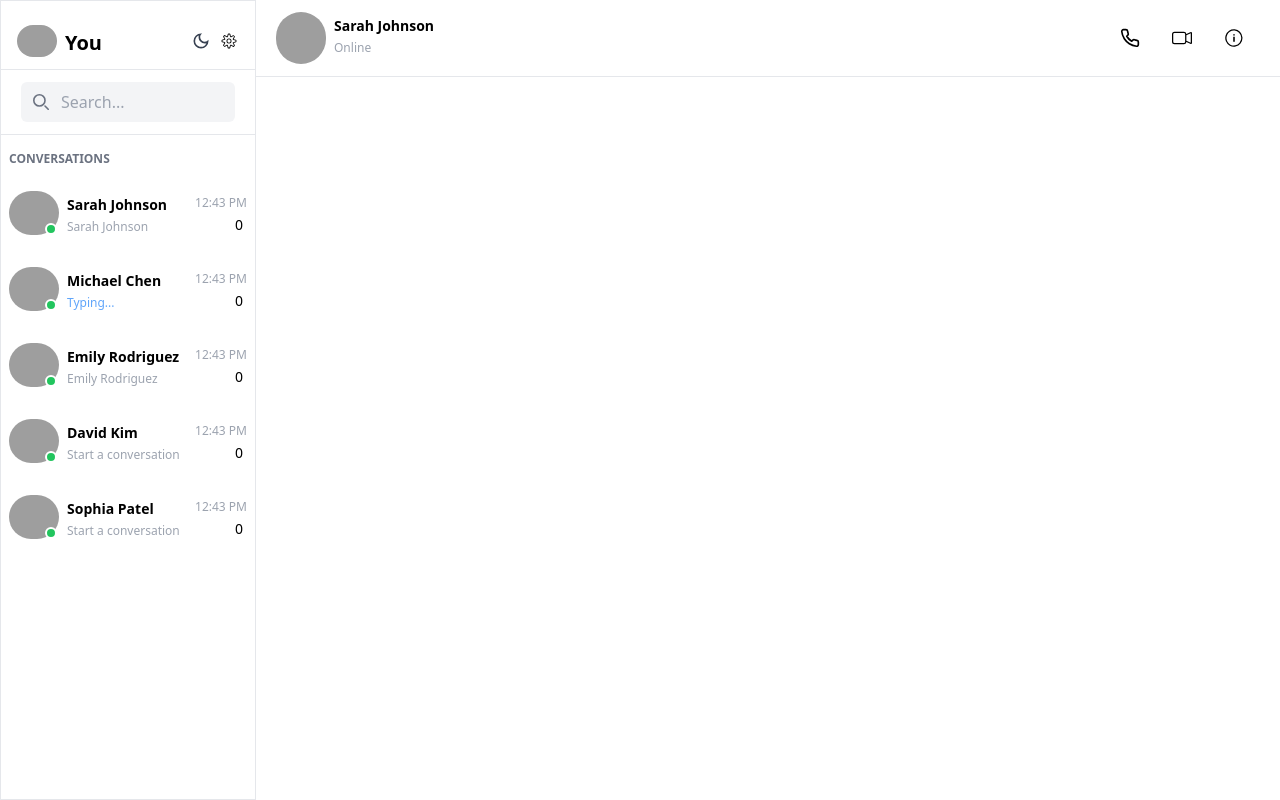
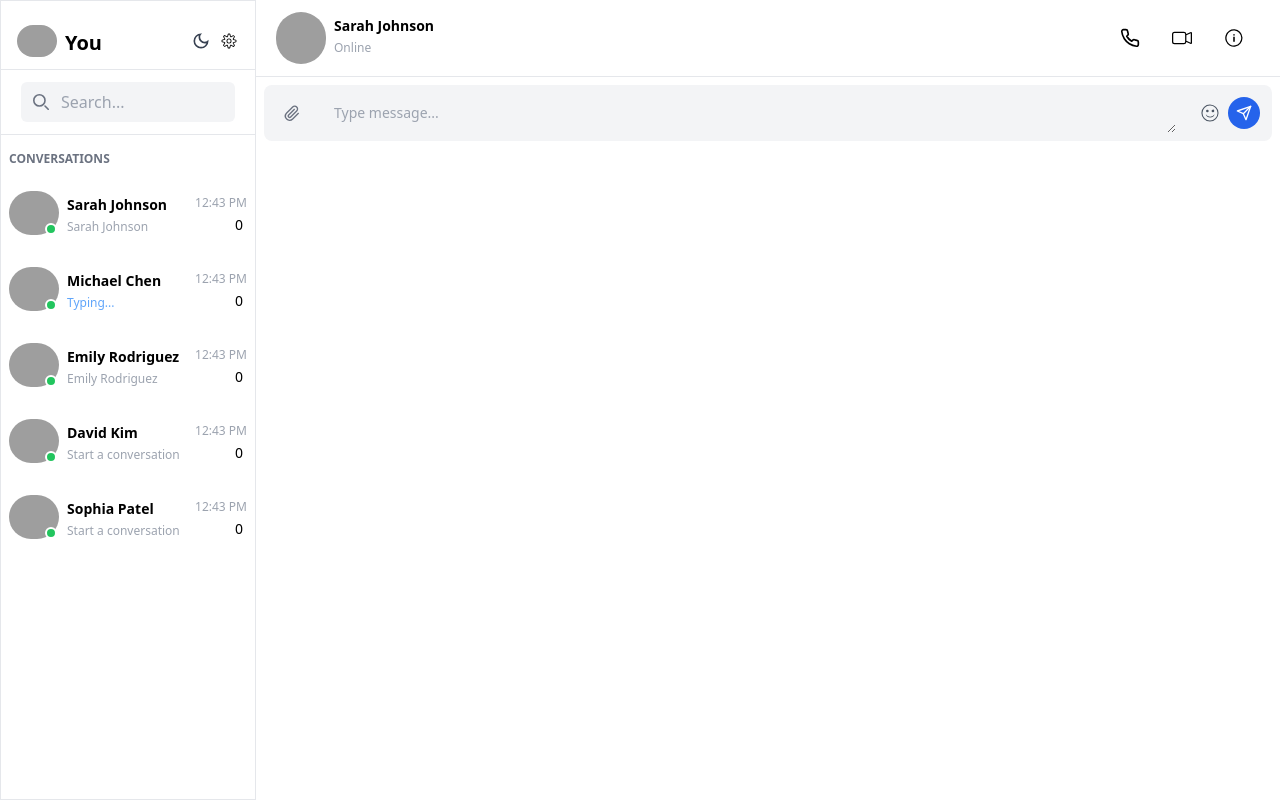
Before and after one commit to mirjetamustafa/Chat-App, a React (Vite) app: page / in a window 1280 px wide. Built offline with nearby package versions, Linux system fonts and the light colour scheme; grey boxes are pictures that could not be loaded.

Commit message:
feat(chat): add and style message input

```diff
--- a/src/components/MessageInput.jsx
+++ b/src/components/MessageInput.jsx
@@ -1,6 +1,9 @@
 import { FiPhone } from 'react-icons/fi'
 import { BsCameraVideo } from 'react-icons/bs'
 import { VscInfo } from 'react-icons/vsc'
+import { GrAttachment } from 'react-icons/gr'
+import { GrEmoji } from 'react-icons/gr'
+import { FiSend } from 'react-icons/fi'
 
 const MessageInput = ({ chat, setChat }) => {
   return (
@@ -38,6 +41,42 @@ const MessageInput = ({ chat, setChat }) => {
           </div>
 
           <hr className="dark:border-gray-700" />
+
+          <div className="m-2">
+            <form>
+              <label for="chat" class="sr-only">
+                Type message
+              </label>
+              <div class="flex items-center px-3 py-2 rounded-lg bg-gray-100 dark:bg-gray-700">
+                <button
+                  type="button"
+                  class="inline-flex justify-center p-2 text-gray-500 rounded-full cursor-pointer hover:text-gray-900 hover:bg-gray-200 dark:text-gray-400 dark:hover:text-white dark:hover:bg-gray-600"
+                >
+                  <GrAttachment />
+                </button>
+
+                <textarea
+                  id="chat"
+                  rows="1"
+                  class="block mx-4 p-2.5 w-full text-sm text-gray-900 bg-gray-100  outline-none dark:bg-gray-700 dark:placeholder-gray-400 dark:text-white"
+                  placeholder="Type message..."
+                ></textarea>
+                <button
+                  type="submit"
+                  class="inline-flex justify-center p-2 text-gray-600 rounded-full cursor-pointer hover:bg-gray-200 dark:text-gray-300 dark:hover:bg-gray-600"
+                >
+                  <GrEmoji size={20} />
+                </button>
+                <button
+                  type="submit"
+                  class="inline-flex justify-center p-2 text-white bg-blue-600 rounded-full cursor-pointer hover:bg-blue-700 dark:text-white dark:hover:bg-blue-700"
+                >
+                  <FiSend />
+                  <span class="sr-only">Send message</span>
+                </button>
+              </div>
+            </form>
+          </div>
         </>
       ) : chat === 'conversation2' ? (
         <h1 className="text-blue-500">Michael</h1>
```
